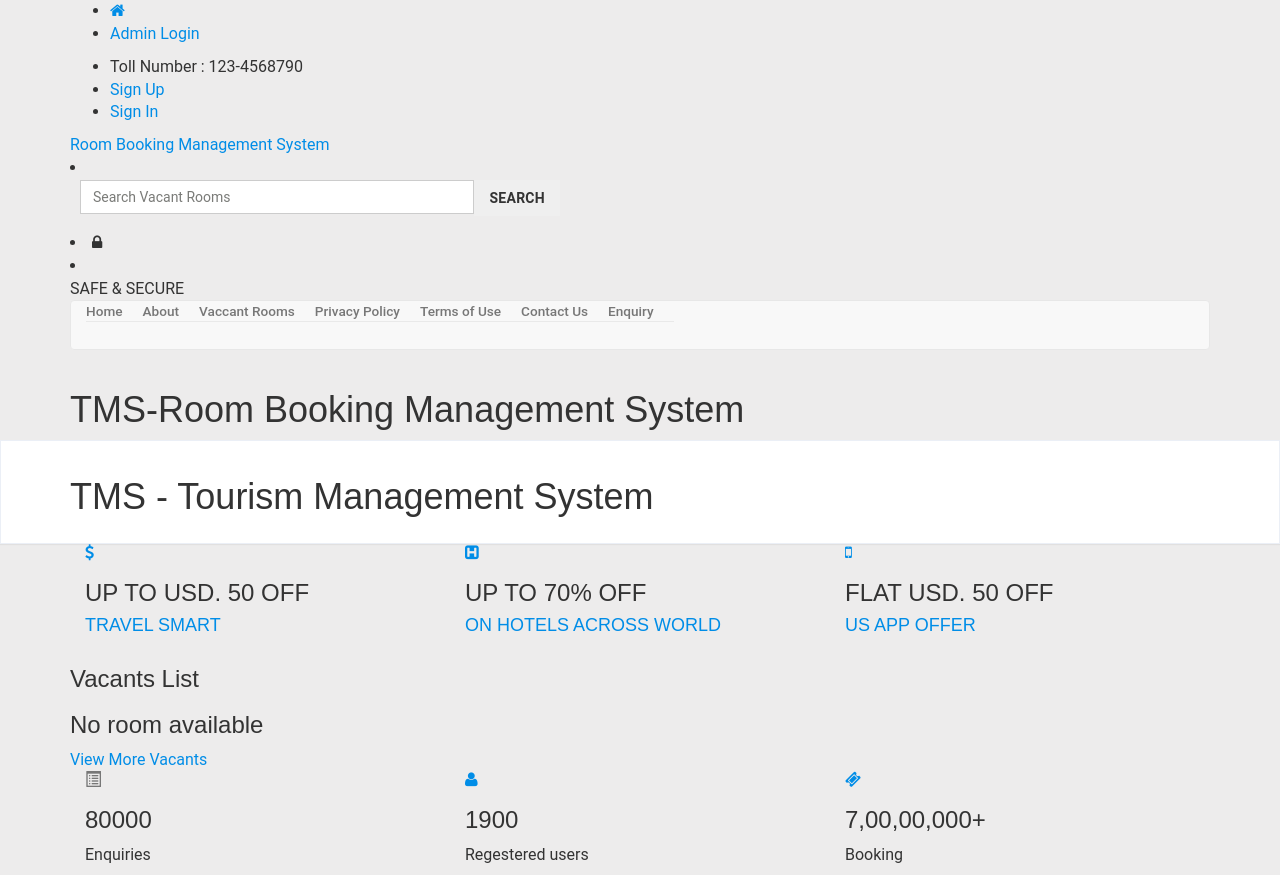
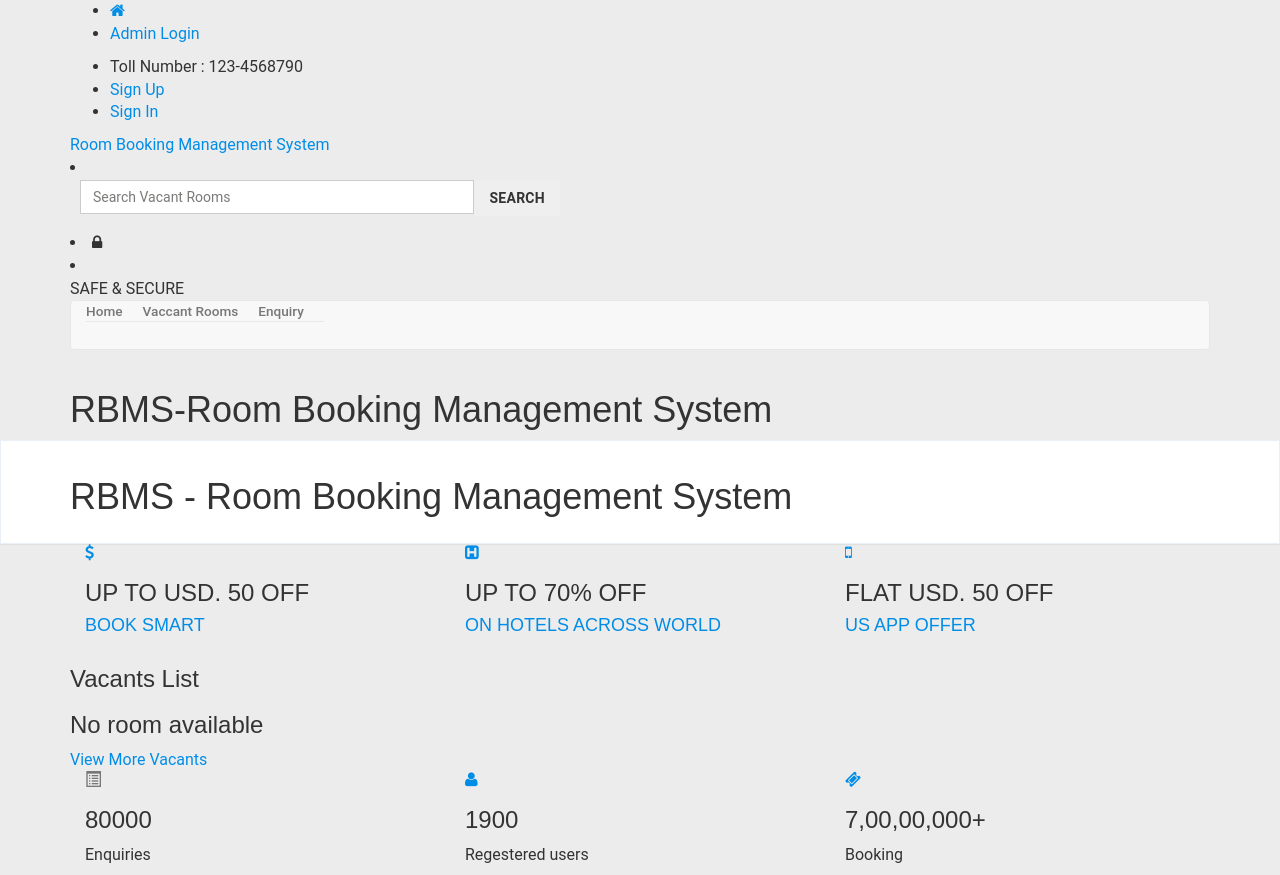
Before and after one commit to indieka900/rental-booking, a Django app: template rental_app/templates/app/index.html in a window 1280 px wide. Shown: the top 875 px of the page. Run offline with Django 3.2, Linux system fonts and the light colour scheme; the template is opened without the code that fills it, so the values that code supplies are empty; some libraries are stand-ins or nearby versions.

Commit message:
pages working

```diff
--- a/rental_app/templates/app/index.html
+++ b/rental_app/templates/app/index.html
@@ -6,7 +6,7 @@
 <div class="banner">
     <div class="container">
         <h1 class="wow zoomIn animated animated" data-wow-delay=".5s"
-            style="visibility: visible; animation-delay: 0.5s; animation-name: zoomIn;"> TMS - Tourism Management System
+            style="visibility: visible; animation-delay: 0.5s; animation-name: zoomIn;"> RBMS - Room Booking Management System
         </h1>
     </div>
 </div>
@@ -21,7 +21,7 @@
             </div>
             <div class="rup-rgt">
                 <h3>UP TO USD. 50 OFF</h3>
-                <h4><a href="offers.html">TRAVEL SMART</a></h4>
+                <h4><a href="offers.html">BOOK SMART</a></h4>
 
             </div>
             <div class="clearfix"></div>
--- a/rental_app/templates/base.html
+++ b/rental_app/templates/base.html
@@ -134,16 +134,15 @@
                         <nav class="cl-effect-1">
                             <ul class="nav navbar-nav">
                                 <li><a href="{% url 'accounts:home' %}">Home</a></li>
-                                <li><a href="page.php?type=aboutus">About</a></li>
                                 <li><a href="{% url 'rentals:rooms' %}">Vaccant Rooms</a></li>
-                                <li><a href="page.php?type=privacy">Privacy Policy</a></li>
-                                <li><a href="page.php?type=terms">Terms of Use</a></li>
-                                <li><a href="page.php?type=contact">Contact Us</a></li>
+                                {% for page in pages %}
+                                    <li><a href="{% url 'rentals:page' page.id %}">{{page.type}}</a></li>
+                                {% endfor %}
                                 {% if user.is_authenticated %}
                                 <li>Need Help?<a href="#" data-toggle="modal" data-target="#myModal3"> / Write Us </a>
                                 </li>
                                 {% else %}
-                                <li><a href="enquiry.php"> Enquiry </a> </li>
+                                <li><a href="#"> Enquiry </a> </li>
                                 {% endif %}
                                 <div class="clearfix"></div>
 
@@ -163,7 +162,7 @@
     <div class="banner-3 ">
         <div class="container">
             <h1 class="wow zoomIn animated animated" data-wow-delay=".5s"
-                style="visibility: visible; animation-delay: 0.5s; animation-name: zoomIn;">TMS-Room Booking Management
+                style="visibility: visible; animation-delay: 0.5s; animation-name: zoomIn;">RBMS-Room Booking Management
                 System</h1>
         </div>
     </div>
--- a/rental_app/urls.py
+++ b/rental_app/urls.py
@@ -2,7 +2,7 @@ from django.urls import path
 from rental_app.views import (viewRoom,viewRooms,
                               viewApartment,viewRooms_L,
                               viewHistory, delete_history, result,
-                              add_room,add_apartment,
+                              add_room,add_apartment,pages,
                               update_apartment,update_room,
                               delete_apartment,delete_room,
                               )
@@ -14,6 +14,7 @@ urlpatterns = [
     path('landlord\'s-rooms/',viewRooms_L, name='landlords-rooms'),
     path('booking-history/', viewHistory, name='booking-history'),
     path('delete-booking-history/<id>/', delete_history, name='delete-booking-history'),
+    path('page/<id>/',pages, name='page'),
     path('room/<id>/',viewRoom, name='room'),
     path('add-room/<id>/',add_room, name='add-room'),
     path('update-room/<id>/',update_room, name='update-room'),
--- a/rental_app/views.py
+++ b/rental_app/views.py
@@ -13,7 +13,7 @@ from django.contrib.auth.decorators import permission_required
 #common
 def common_data():
     return {
-        'testmonials': Page.objects.all(),
+        'pages': Page.objects.all(),
     }
 
 
```
